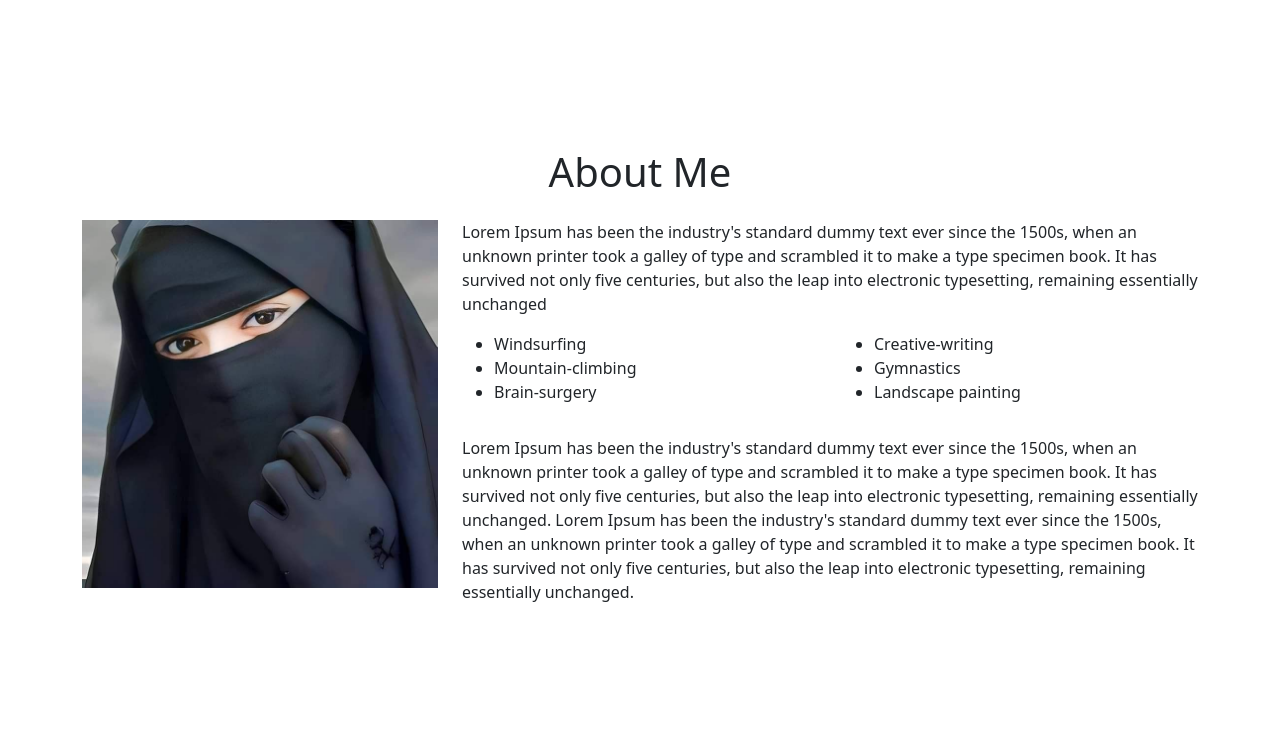
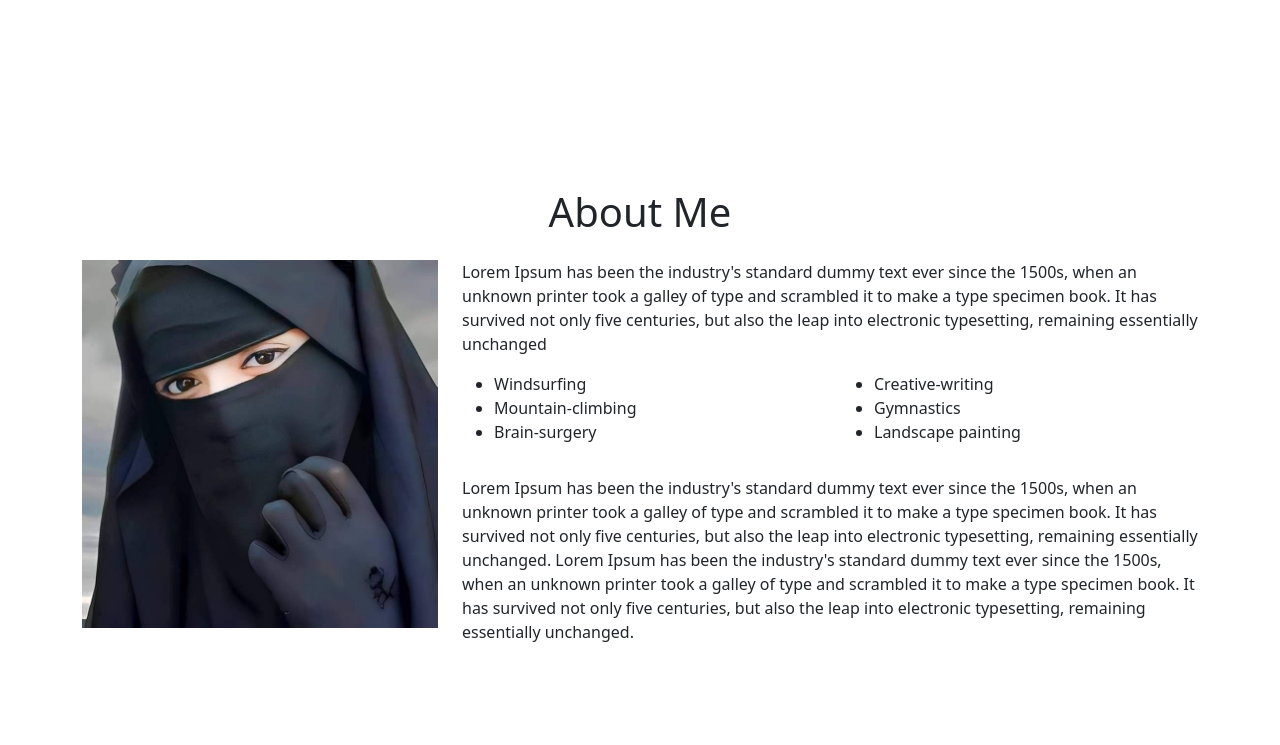
Before and after one commit to Tarin55/Protfolio, a website built with Vite: page index.html in a window 1280 px wide. Shown: the part 740-1485 px from the top of the page. Built offline with nearby package versions, Linux system fonts and the light colour scheme.

Commit message:
about page issue fixed

```diff
--- a/index.html
+++ b/index.html
@@ -66,10 +66,10 @@
     </section>
 
     <!-- about section -->
-    <section class="container mt- pt-4 section" id="about">
+    <section class="container mt-16 pt-10 section" id="about">
         <h1 class="text-center pt-10">About Me</h1>
 
-        <div class="row mt-4">
+        <div class="row mt-4 pt-10">
             <div class="col-lg-4">
                 <img src="./images/hijab2.jpg" class="image_about" alt="">
             </div>
```
